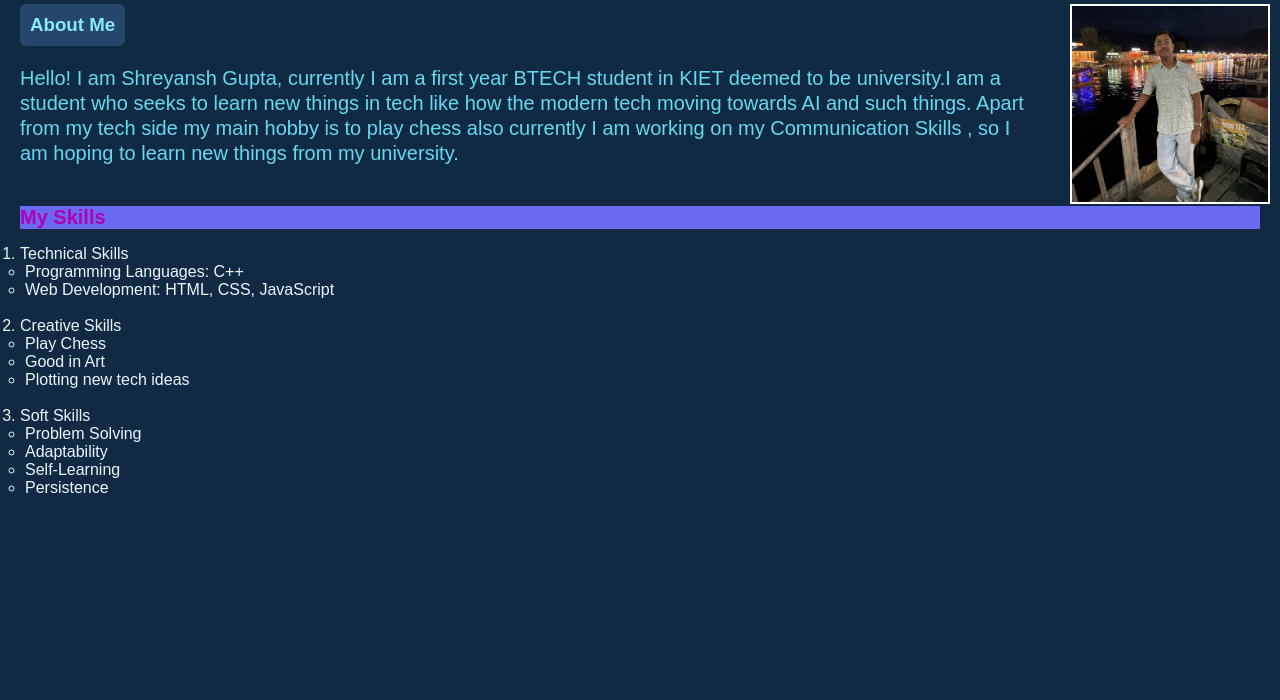
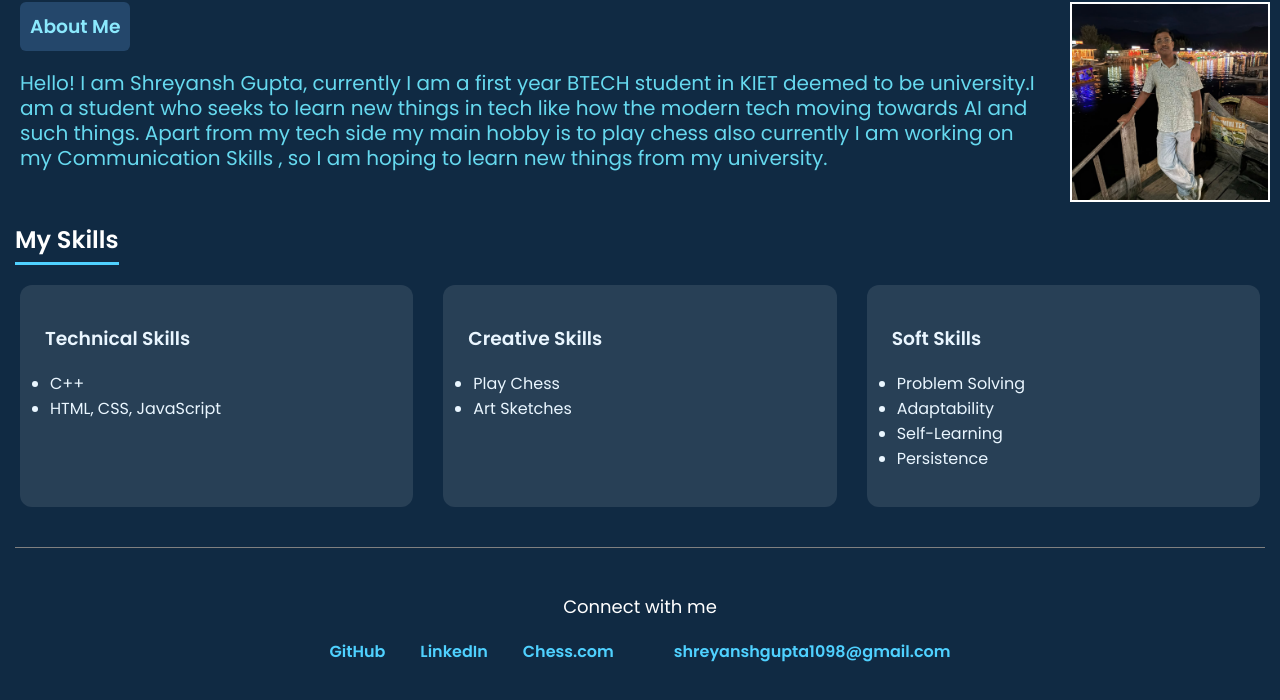
Before and after one commit to shreyanshgupta1098-debug/Task-, a plain HTML site: page index.html in a window 1280 px wide. Shown: the part 122-822 px from the top of the page. Before the commit the page ends 800 px from the top, so only its background shows below. Drawn offline with Linux system fonts and the light colour scheme; a script that the page names is missing.

Commit message:
Enhancing my portfolio

```diff
--- a/ShreyanshPortfolio.css
+++ b/ShreyanshPortfolio.css
@@ -5,12 +5,8 @@
     box-sizing: border-box;
 }
 body {
-    font-family:  'Space Grotesk', sans-serif;
+    font-family:  'Poppins' , sans-serif;
     background: rgb(184, 253, 255);
-}
-h1 {
-    font-family: 'Dancing Script', cursive;
-
 }
 
 header {
@@ -94,12 +90,13 @@ h1 {
     align-items: flex-end;
 }
 
-h4{
-    display: wide;
-    color: rgb(177, 3, 177);
-    font-size: 20px;
-    margin: 2px 10px 10px 10px;
-    background-color: rgb(105, 105, 241);
+h2{
+    color: #fff;
+    background: none;
+    border-bottom: 3px solid #4fd1ff;
+    display: inline-block;
+    padding-bottom: 5px;
+    margin-bottom: 20px;
 }
 
 /* Dark Blue Theme */
@@ -189,3 +186,44 @@ nav a:hover {
         font-size: 17px;
     }
 }
+.skills-container {
+    display: grid;
+    grid-template-columns: repeat(3, 1fr);
+    gap: 20px;
+}
+
+.skill-card {
+    background: rgba(255, 255, 255, 0.1);
+    padding: 20px;
+    border-radius: 12px;
+    transition: transform 0.3s;
+}
+
+.skill-card:hover {
+    transform: translateY(-5px);
+}
+footer {
+    text-align: center;
+    padding: 30px 20px;
+    margin-top: 40px;
+    border-top: 1px solid gray;
+    color: #fff;
+}
+
+.footer-links {
+    display: flex;
+    justify-content: center;
+    gap: 25px;
+    margin-top: 10px;
+}
+
+.footer-links a {
+    color: #4fd1ff;
+    text-decoration: none;
+    font-weight: 600;
+    transition: color 0.3s;
+}
+
+.footer-links a:hover {
+    color: #ffd27f;
+}
--- a/index.html
+++ b/index.html
@@ -12,8 +12,8 @@
         <a href="HomePage.html">Home</a>
         <button id="themeBtn">☀ / ☾</button>
     </nav>
-    <link href="https://fonts.googleapis.com/css2?family=Dancing+Script:wght@400;700&display=swap" rel="stylesheet">
-    </header>
+<link href="https://fonts.googleapis.com/css2?family=Poppins:wght@400;600&display=swap" rel="stylesheet">
+</header>
 </head>
 <script src="Portfolio.js"></script>
 <body>
@@ -24,32 +24,44 @@
         <h3>About Me</h3>
         <p>Hello! I am Shreyansh Gupta, currently I am a first year BTECH student in KIET deemed to be university.I am a student who seeks to learn new things in tech like how the modern tech moving towards AI and such things. Apart from my tech side my main hobby is to play chess also currently I am working on my Communication Skills , so I am hoping to learn new things from my university.  </p>
         </div>
-        <img src="image.png" alt="Shreyansh Gupta" width="200" height="200">
+        <img src="shreyansh.jpeg" alt="Shreyansh Gupta" width="200" height="200">
 
     </div>
-    <h4>My Skills</h4>
-    <ol>
-        <li>Technical Skills</li>
+    <h2>My Skills</h2>
+   <div class="skills-container">
+    <div class="skill-card">
+        <h3>Technical Skills</h3>
         <ul>
-        <li>Programming Languages: C++</li>
-        <li>Web Development: HTML, CSS, JavaScript</li>
-    </ul>
-    <br>
-        <li>Creative Skills</li>
+            <li>C++</li>
+            <li>HTML, CSS, JavaScript</li>
+        </ul>
+    </div>
+    <div class="skill-card">
+        <h3>Creative Skills</h3>
         <ul>
             <li>Play Chess</li>
-            <li>Good in Art</li>
-            <li>Plotting new tech ideas</li>
+            <li>Art Sketches</li>
         </ul>
-        <br>
-        <li>Soft Skills</li>
+    </div>
+    <div class="skill-card">
+        <h3>Soft Skills</h3>
         <ul>
             <li>Problem Solving</li>
             <li>Adaptability</li>
             <li>Self-Learning</li>
             <li>Persistence</li>
         </ul>
-    </ol>
+    </div>
+</div>
     <script src="Homepage.js"></script>
+    <footer>
+    <p>Connect with me</p>
+    <div class="footer-links">
+        <a href="https://github.com/YOUR-USERNAME" target="_blank">GitHub</a>
+        <a href="https://www.linkedin.com/in/YOUR-ID" target="_blank">LinkedIn</a>
+        <a href="https://www.chess.com/member/YOUR-USERNAME" target="_blank">Chess.com</a><br>
+        <a href="mailto:shreyanshgupta1098@gmail.com">shreyanshgupta1098@gmail.com</a>
+    </div>
+</footer>
 </body>
 </html>
```
Also changed, not shown: shreyansh.jpeg (renamed from image.png).
